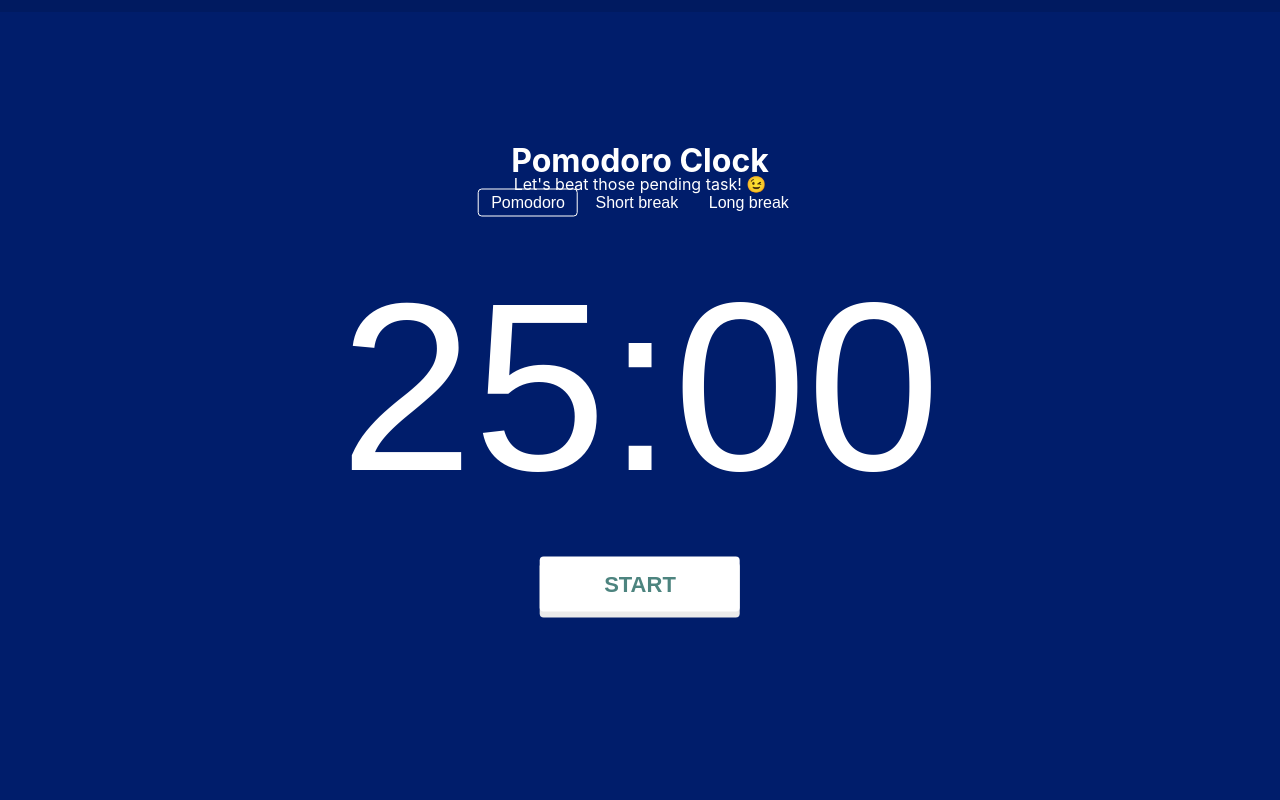
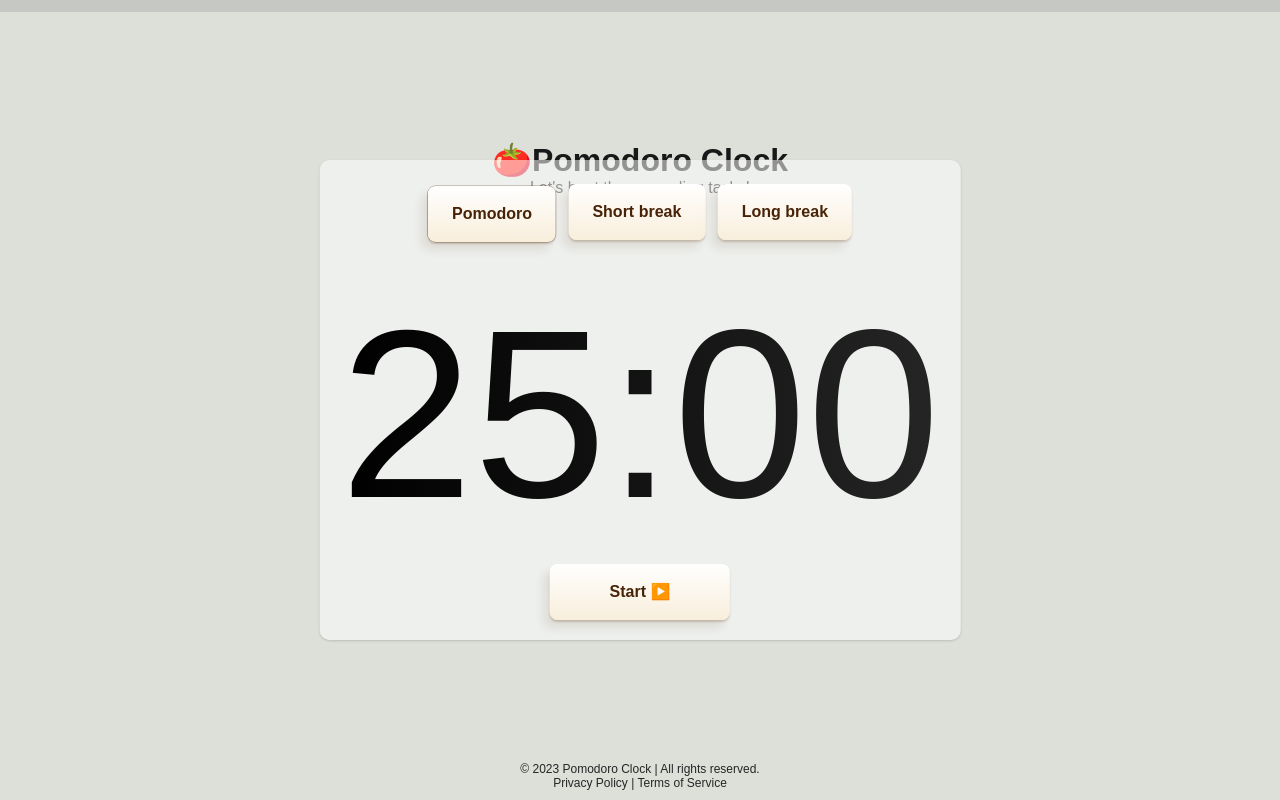
Before and after one commit to jonatantech/pomodoro-clock, a plain HTML site: page index.html in a window 1280 px wide. Drawn offline with Linux system fonts and the light colour scheme.

Commit message:
Added styling and sounds.

```diff
--- a/index.html
+++ b/index.html
@@ -7,11 +7,12 @@
   <meta http-equiv="X-UA-Compatible" content="ie=edge" />
   <title>Pomodoro Clock</title>
   <link rel="stylesheet" href="styles.css" />
+  <link rel="icon" href="icons8-tomato-32.png" type="image/x-icon">
 </head>
 
 <body>
-  <h1 class="main-headline">Pomodoro Clock</h1>
-  <span class="sub-headline">Let's beat those pending task! 😉</span>
+ <h1 class="main-headline">🍅Pomodoro Clock</h1>
+  <span class="sub-headline">Let's beat those pending tasks!</span>
   <main class="app">
     <progress id="js-progress" value="0"></progress>
     <div class="progress-bar"></div>
@@ -33,11 +34,20 @@
         <span id="js-seconds">00</span>
       </div>
       <button class="main-button" data-action="start" id="js-btn">
-        Start
+        Start ▶️
       </button>
     </div>
+    <!---<div class="explanation">
+      <h3>What is the Pomodoro Technique</h3>
+      <p>Is a time management method developed by Francesco Cirillo in the late 1980s. It uses a kitchen timer to break work into intervals, typically 25 minutes in length, separated by short breaks. Each interval is known as a pomodoro, from the Italian word for tomato, after the tomato-shaped kitchen timer Cirillo used as a university student. Source: <a href="https://en.wikipedia.org/wiki/Pomodoro_Technique" target="_blank">Wikipedia</a>.</p>
+    </div> --->
+    <footer>
+      <p>&copy; <span id="currentYear"></span> Pomodoro Clock | All rights reserved.</p>
+    <p><a href="#">Privacy Policy</a> | <a href="#">Terms of Service</a></p>
+    </footer>
   </main>
-  <div class="hidden">
+
+    <div class="hidden">
     <audio src="backtowork.mp3" data-sound="pomodoro"></audio>
     <audio src="break.mp3" data-sound="shortBreak"></audio>
     <audio src="break.mp3" data-sound="longBreak"></audio>
--- a/main.js
+++ b/main.js
@@ -1,7 +1,7 @@
 const timer = {
     pomodoro: 25,
     shortBreak: 5,
-    longBreak: 25,
+    longBreak: 15,
     longBreakInterval: 4,
     sessions: 0
   };
@@ -45,7 +45,7 @@ const timer = {
     if (timer.mode === 'pomodoro') timer.sessions++;
 
     mainButton.dataset.action = 'stop';
-    mainButton.textContent = 'stop';
+    mainButton.textContent = 'Pause ⏸️';
     mainButton.classList.add('active');
 
     interval = setInterval(function() {
@@ -79,7 +79,7 @@ const timer = {
     clearInterval(interval);
 
     mainButton.dataset.action = 'start';
-    mainButton.textContent = 'start';
+    mainButton.textContent = 'Resume ▶️';
     mainButton.classList.remove('active');
   }
 
@@ -150,3 +150,9 @@ const timer = {
 
   switchMode('pomodoro');
   });
+
+    // Get the current year
+    const currentYear = new Date().getFullYear();
+
+    // Update the content of the span with the current year
+    document.getElementById('currentYear').textContent = currentYear;
--- a/styles.css
+++ b/styles.css
@@ -1,46 +1,54 @@
 html {
   box-sizing: border-box;
+  height: 100%;
 }
 
-*, *::before, *::after {
+*,
+*::before,
+*::after {
   box-sizing: inherit;
   margin: 0;
   padding: 0;
 }
 
 :root {
-  --pomodoro: hsl(224, 100%, 21%);
-  --shortBreak: hsl(116, 100%, 34%);
-  --longBreak: hsl(311, 100%, 29%);
+  --pomodoro: #DCE0D9;
+  --shortBreak: #FBF6EF;
+  --longBreak: #EAD7C3;
 }
 
 body {
   background-color: var(--pomodoro);
   transition: background-color 1s ease;
-  font-family: -apple-system, BlinkMacSystemFont, "Segoe UI", Roboto, Helvetica, Arial, sans-serif, "Apple Color Emoji", "Segoe UI Emoji", "Segoe UI Symbol";
+  font-family: Arial, Helvetica, sans-serif;
   user-select: none;
+  display: flex;
+
+}
+
+.main {
+  position: relative;
 }
 
 .main-headline {
-  color:#fff;
+  color: #181818;
+  display: inline-block;
   position: absolute;
   top: 20%;
   left: 50%;
   transform: translate(-50%, -50%);
-  padding: 20px;
   text-align: center;
-
 }
 
 .sub-headline {
-  color:#fff;
+  color: #181818;
+  display: inline-block;
   position: absolute;
-  top: 23%;
+  top: 23.5%;
   left: 50%;
   transform: translate(-50%, -50%);
-  padding: 20px;
+
   text-align: center;
-
 }
 
 progress {
@@ -52,24 +60,32 @@ progress {
 }
 
 progress::-webkit-progress-bar {
- background-color: rgba(0, 0, 0, 0.1);;
+  background-color: rgba(0, 0, 0, 0.1);
+  ;
 }
 
 progress::-webkit-progress-value {
-  background-color: #fff;
+  background-color: #000000;
 }
 
 .timer {
+  box-shadow: rgba(0, 0, 0, 0.1) 0px 1px 3px 0px, rgba(0, 0, 0, 0.06) 0px 1px 2px 0px;
   position: absolute;
   top: 50%;
   left: 50%;
   transform: translate(-50%, -50%);
   padding: 20px;
   text-align: center;
+  background-color: rgba(255, 255, 255, 0.534);
+  border-radius: 10px;
 }
 
 .clock {
-  color:#fff;
+  background: linear-gradient(to right, #000000 0%, #252525 100%);
+  -webkit-background-clip: text;
+  font-family: Arial, Helvetica, sans-serif;
+  -webkit-text-fill-color: transparent;
+  display: inline-block;
   margin-top: 50px;
   margin-bottom: 30px;
   font-size: 15rem;
@@ -80,57 +96,173 @@ progress::-webkit-progress-value {
 }
 
 .mode-button {
-  font-size: 16px;
-  height: 28px;
+  appearance: button;
+  background-color: transparent;
+  background-image: linear-gradient(to bottom, #fff, #f8eedb);
+  border: 0 solid #e5e7eb;
+  border-radius: .5rem;
+  box-sizing: border-box;
+  color: #482307;
+  column-gap: 1rem;
   cursor: pointer;
-  box-shadow: none;
-  font-weight: 300;
-  color: #fff;
-  border: 1px solid transparent;
-  margin: 0px;
-  border-radius: 4px;
-  padding: 2px 12px;
-  background: none;
+  font-family: Arial, Helvetica, sans-serif;
+  font-size: 100%;
+  font-weight: 700;
+  line-height: 24px;
+  margin: 0.5vb;
+  outline: 2px solid transparent;
+  padding: 1rem 1.5rem;
+  text-align: center;
+  text-transform: none;
+  transition: all .1s cubic-bezier(.4, 0, .2, 1);
+  user-select: none;
+  -webkit-user-select: none;
+  touch-action: manipulation;
+  box-shadow: -6px 8px 10px rgba(81, 41, 10, 0.1), 0px 2px 2px rgba(81, 41, 10, 0.2);
 }
 
 .mode-button.active {
-  border-color: #fff;
+  background-color: #DCE0D9;
+  box-shadow: rgba(72, 35, 7, .46) 0 0 0 0.5px, -6px 8px 10px rgba(81, 41, 10, 0.1), 0px 2px 2px rgba(81, 41, 10, 0.2);
+  transform: translateY(0.125rem);
+}
+
+.mode-button:focus {
+  box-shadow: rgba(72, 35, 7, .46) 0 0 0 0.5px, -6px 8px 10px rgba(81, 41, 10, 0.1), 0px 2px 2px rgba(81, 41, 10, 0.2);
 }
 
 .main-button {
+  appearance: button;
+  background-color: transparent;
+  background-image: linear-gradient(to bottom, #fff, #f8eedb);
+  border: 0 solid #e5e7eb;
+  border-radius: .5rem;
+  box-sizing: border-box;
+  color: #482307;
+  column-gap: 1rem;
   cursor: pointer;
-  box-shadow: rgb(235, 235, 235) 0px 6px 0px;
-  font-size: 22px;
-  height: 55px;
-  text-transform: uppercase;
-  color: hsl(175, 26%, 41%);
-  font-weight: bold;
-  width: 200px;
-  background-color: white;
-  border-width: initial;
-  border-style: none;
-  margin: 20px 0px 0px;
-  padding: 0px 12px;
-  border-radius: 4px;
-  transition: color 0.5s ease-in-out 0s;
+  font-family: Arial, Helvetica, sans-serif;
+  font-size: 100%;
+  font-weight: 700;
+  line-height: 24px;
+  margin: 0;
+  outline: 2px solid transparent;
+  padding: 1rem 1.5rem;
+  text-align: center;
+  text-transform: none;
+  transition: all .1s cubic-bezier(.4, 0, .2, 1);
+  user-select: none;
+  -webkit-user-select: none;
+  touch-action: manipulation;
+  box-shadow: -6px 8px 10px rgba(81, 41, 10, 0.1), 0px 2px 2px rgba(81, 41, 10, 0.2);
+  width: 30%;
 }
 
-button:focus, button:active {
-  outline: none;
+.main-button:active {
+  background-color: #f3f4f6;
+  box-shadow: -1px 2px 5px rgba(81, 41, 10, 0.15), 0px 1px 1px rgba(81, 41, 10, 0.15);
+  transform: translateY(0.125rem);
 }
 
-.main-button.active {
-  transform: translateY(6px);
-  box-shadow: none;
-  outline: none;
+.main-button:focus {
+  box-shadow: rgba(72, 35, 7, .46) 0 0 0 0.5px, -6px 8px 10px rgba(81, 41, 10, 0.1), 0px 2px 2px rgba(81, 41, 10, 0.2);
 }
+
 
 .hidden {
   display: none;
 }
 
-@media screen and (max-width: 550px) {
+@media screen and (max-width: 664px) {
   .clock {
     font-size: 8rem;
   }
+
+  .main-button {
+    width: auto;
+  }
+
+  .main-headline {
+    top: 20%;
+    left: 50%;
+  }
+
+  .sub-headline {
+    top: 26%;
+    left: 50%;
+  }
+
+
 }
+
+
+
+.container-explanation {
+
+  display: flex;
+  align-items: center;
+  justify-content: space-between;
+  flex-wrap: wrap;
+  margin-top: 50%;
+  margin-left: 20%;
+  margin-right: 20%;
+
+
+}
+
+.explanation {
+  color: aliceblue;
+}
+
+.explanation-header {
+  color: aliceblue;
+
+}
+
+footer {
+  color: rgb(37, 37, 37);
+  font-size: 12px;
+  padding: 10px;
+  text-align: center;
+  position: absolute;
+  left: 0;
+  right: 0;
+  bottom: 0;
+  width: 100%;
+}
+
+.explanation {
+  background-color: #ffffff;
+  width: 100%;
+  padding: 20px;
+  position: absolute;
+  bottom: 70px;
+  left: 0;
+  right: 0;
+
+}
+
+
+.explanation h3 {
+  color: #333;
+  /* Color for the section title */
+}
+
+.explanation p {
+  font-size: 16px;
+  /* Font size for the text content */
+  line-height: 1.5;
+  /* Line height for better readability */
+  color: #333;
+  /* Color for the section paragraph */
+}
+
+
+
+a,
+a:visited,
+a:hover,
+a:active {
+  color: inherit;
+  text-decoration: none;
+}
```
Also changed, not shown: icons8-tomato-32.png (added), 1 other file.
